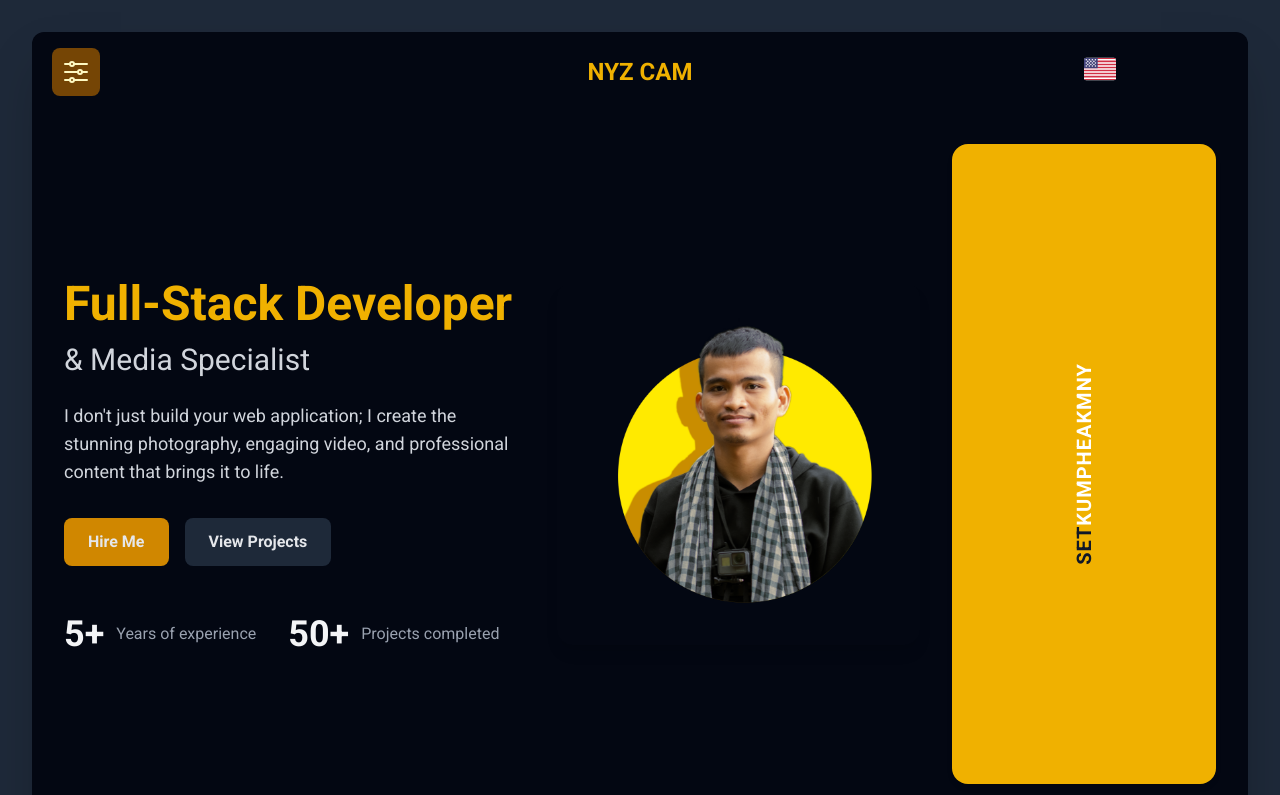
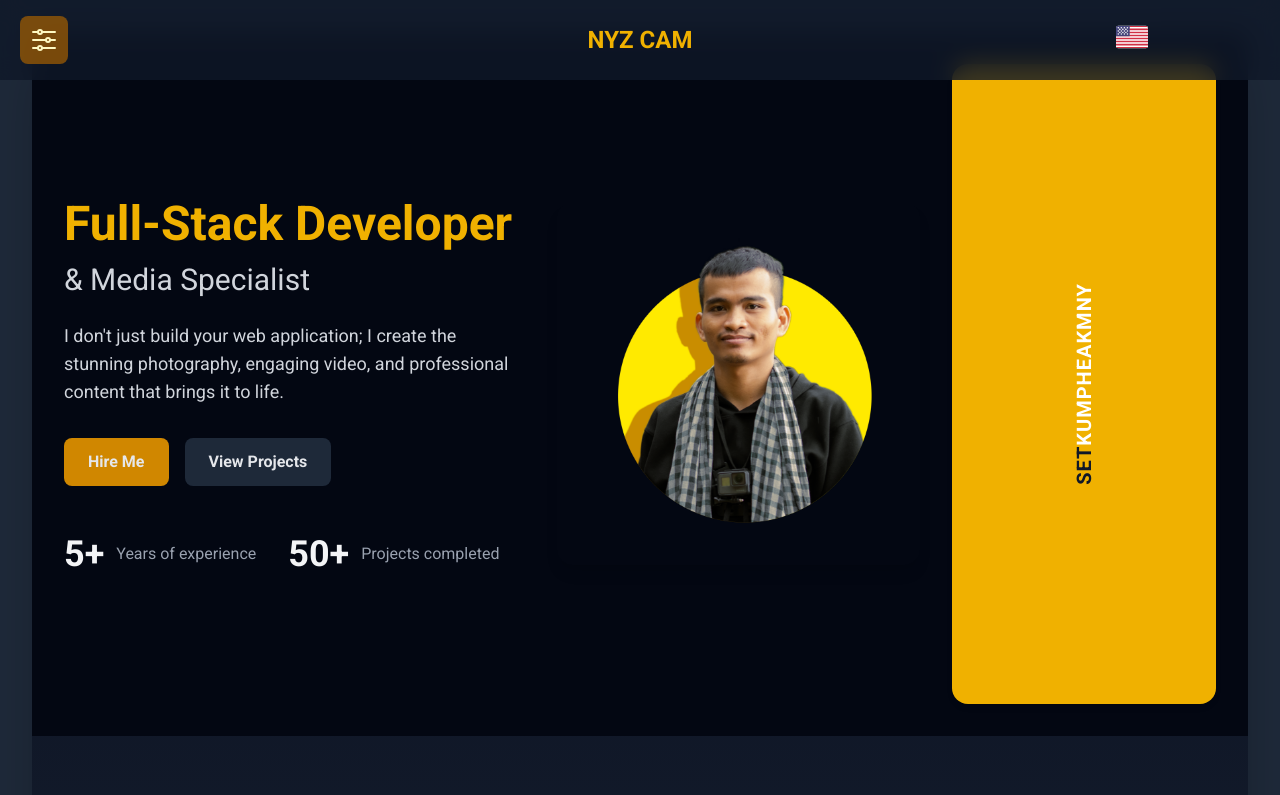
Before and after one commit to kompheakmony/porfilio-vue, a Vue app in the folder my-profile/: page / in a window 1280 px wide. Shown: the top 795 px of the page. Built offline with nearby package versions, Linux system fonts and the light colour scheme; a web font is replaced by a local one.

Commit message:
Update Navbar.vue

```diff
--- a/my-profile/src/components/Navbar.vue
+++ b/my-profile/src/components/Navbar.vue
@@ -19,7 +19,7 @@ const updateActive = (index: number) => {
 
 <template>
     <div class="w-full flex justify-center">
-      <header class="w-full grid grid-cols-3 items-center p-5 md:py-4">
+      <header class="fixed top-0 left-0 z-50 w-full grid grid-cols-3 items-center p-5 md:py-4 bg-gray-900/80 backdrop-blur-md">
           <div class="justify-self-start">
             <div
               class="sm:cursor-pointer z-[999] rounded-lg bg-yellow-700/70 p-2"
@@ -38,7 +38,6 @@ const updateActive = (index: number) => {
               <LanguageSwitcher />
             </div>
           </div>
-
         </header>
 
       <transition name="navbar-slide-fade">
```
Lines whose indentation alone changed are shown as unchanged.
